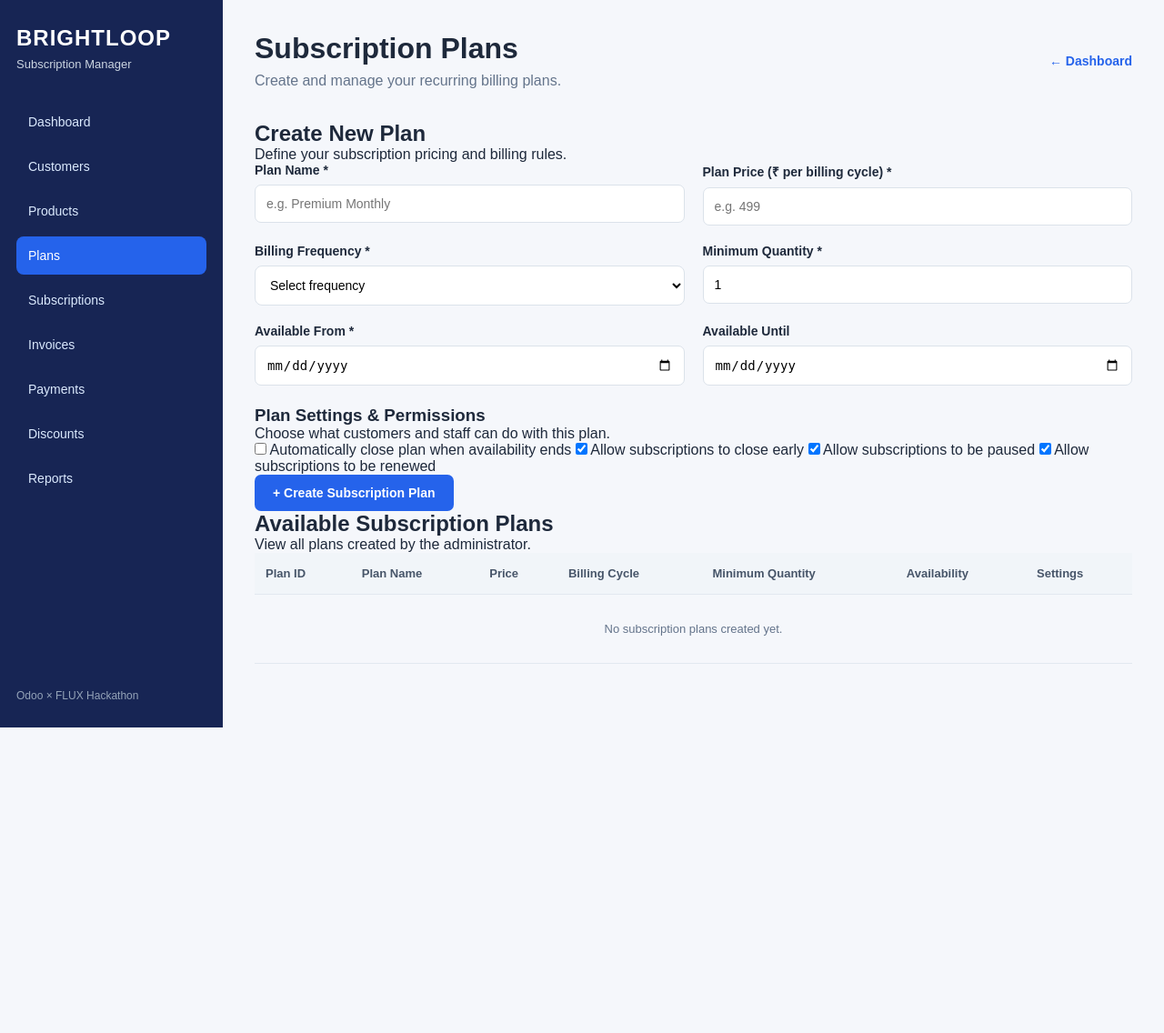
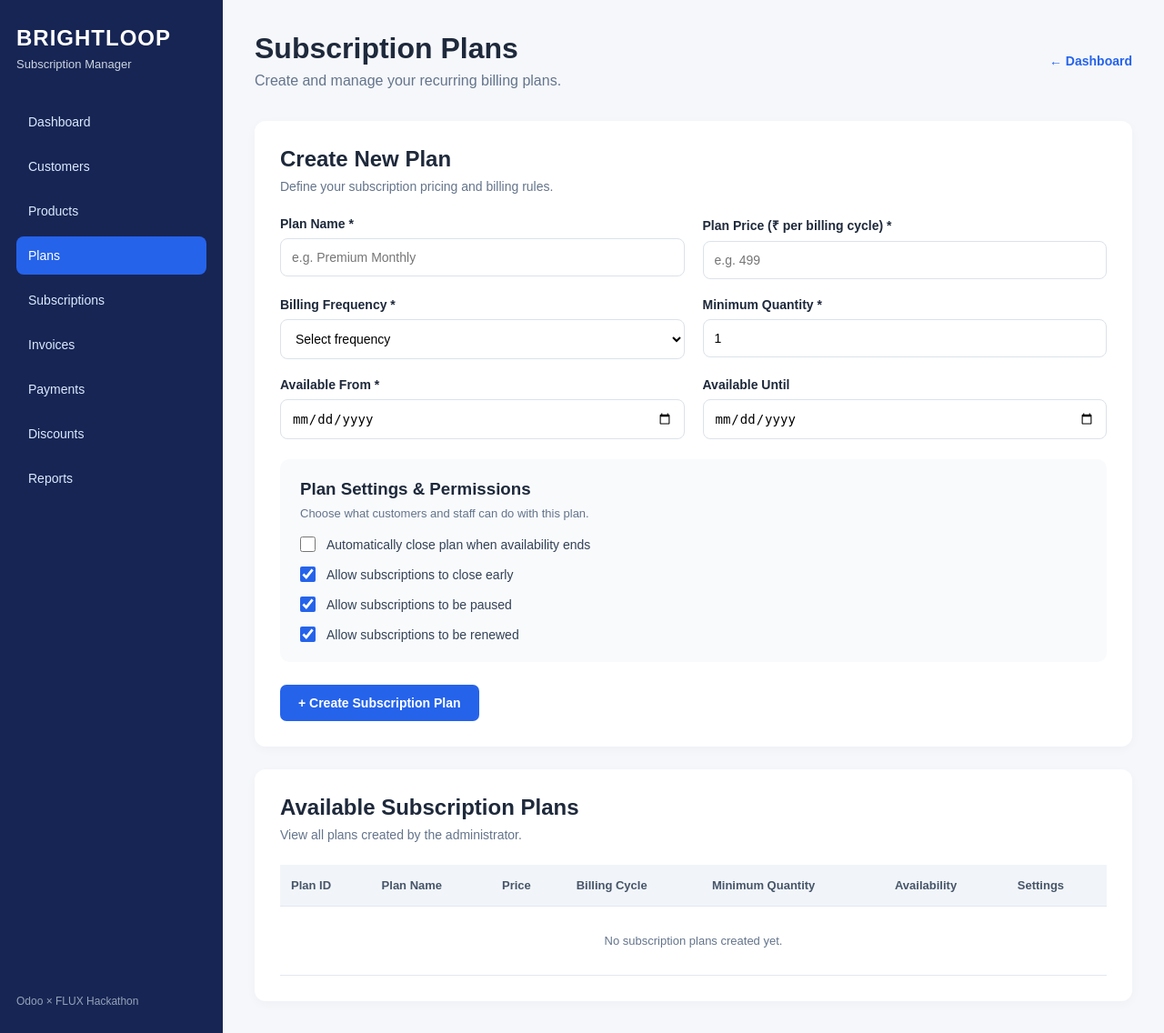
Before and after one commit to harshtech60-cloud/odoo-hackathon-2026, a Flask app: template templates/plans.html in a window 1280 px wide. Shown: the whole page at 91% size. Before the commit the page ends 800 px from the top, so only its background shows below. Run offline with Flask 3, Linux system fonts and the light colour scheme; the template is opened without the code that fills it, so the values that code supplies are empty; parts of the project's set-up code (start-up, migrations or seed data) failed here and were passed over.

Commit message:
Add subscription plans styling

```diff
--- a/static/style.css
+++ b/static/style.css
@@ -441,3 +441,111 @@ tbody tr:hover {
     }
 
 }
+
+/* =====================================
+   SUBSCRIPTION PLANS MANAGEMENT
+===================================== */
+
+.plan-form-section,
+.plan-table-section {
+    background: white;
+    padding: 28px;
+    border-radius: 12px;
+    margin-top: 25px;
+    box-shadow: 0 3px 12px #00000008;
+}
+
+.plan-form-section .section-heading,
+.plan-table-section .section-heading {
+    margin-bottom: 25px;
+}
+
+.plan-form-section .section-heading h2,
+.plan-table-section .section-heading h2 {
+    margin-bottom: 8px;
+}
+
+.plan-form-section .section-heading p,
+.plan-table-section .section-heading p {
+    color: #64748b;
+    font-size: 14px;
+}
+
+.plan-form-section select,
+.plan-form-section input[type="date"],
+.plan-form-section input[type="number"],
+.plan-form-section input[type="text"] {
+    width: 100%;
+    padding: 12px;
+    border: 1px solid #dbe2ea;
+    border-radius: 8px;
+    background: white;
+    font-size: 14px;
+    outline: none;
+}
+
+.plan-form-section input:focus,
+.plan-form-section select:focus {
+    border-color: #2563eb;
+}
+
+.plan-settings {
+    padding: 22px;
+    background: #f8fafc;
+    border-radius: 10px;
+    margin-bottom: 25px;
+}
+
+.plan-settings h3 {
+    margin-bottom: 8px;
+}
+
+.plan-settings > p {
+    color: #64748b;
+    font-size: 13px;
+    margin-bottom: 18px;
+}
+
+.setting-option {
+    display: flex;
+    align-items: center;
+    gap: 12px;
+    margin-bottom: 16px;
+    color: #334155;
+    font-size: 14px;
+    cursor: pointer;
+}
+
+.setting-option:last-child {
+    margin-bottom: 0;
+}
+
+.setting-option input {
+    width: 17px;
+    height: 17px;
+    accent-color: #2563eb;
+}
+
+.settings-cell {
+    min-width: 140px;
+    white-space: normal;
+    line-height: 1.7;
+}
+
+@media (max-width: 700px) {
+
+    .plan-form-section,
+    .plan-table-section {
+        padding: 18px;
+    }
+
+    .plan-settings {
+        padding: 16px;
+    }
+
+    .setting-option {
+        align-items: flex-start;
+        line-height: 1.5;
+    }
+
+}
```
